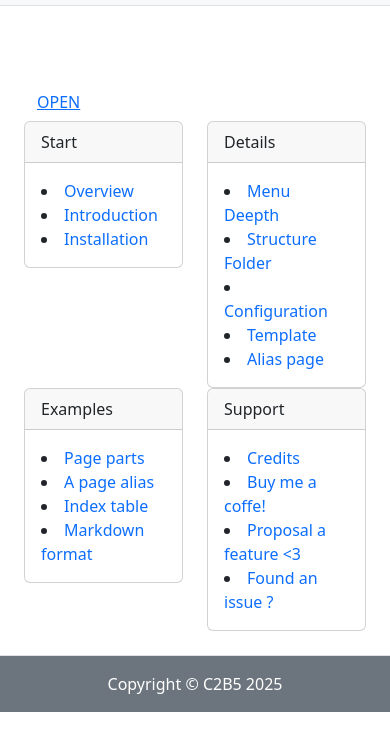
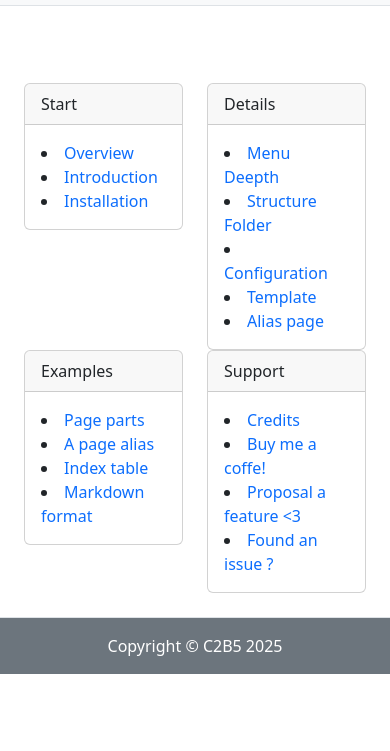
Before and after one commit to smpleader/manual-by-js, a plain HTML site: page index4.html in a window 390 px wide. Shown: the part 53-804 px from the top of the page. Drawn offline with Linux system fonts and the light colour scheme.

Commit message:
improvement new layout

```diff
--- a/index4.html
+++ b/index4.html
@@ -75,10 +75,7 @@
             <section class=" py-4 border-bottom">
                 <div class="container-xxl bd-gutter bd-layout  no-sidebar">
                     <div class="row">
-                        <div class="bd-content pe-lg-2">
-                            <button class="btn btn-link " type="button" data-bs-toggle="modal" data-bs-target="#pageModal">
-                                OPEN
-                            </button>
+                        <div class="bd-content pe-lg-2"><!-- content here -->
                         </div>
                     </div>
                     <div id="mbj-menu" class="row"> </div>
@@ -92,7 +89,7 @@
             <div class="modal-dialog modal-fullscreen">
                 <div class="modal-content">
                     <div class="modal-header">
-                        <h1 class="modal-title fs-4" id="exampleModalFullscreenLabel">Full screen modal</h1>
+                        <h1 class="modal-title fs-4" id="page-title">Full screen modal</h1>
                         <button type="button" class="btn-close" data-bs-dismiss="modal" aria-label="Close"></button>
                     </div>
                     <div class="modal-body">
@@ -109,17 +106,16 @@
                                     </nav>
                                 </div>
                             </div>
-                            <div class="bd-content pe-lg-2" data-bs-spy="scroll" data-bs-target="#mbj-page-index" data-bs-smooth-scroll="true" class="scrollspy-example-2" tabindex="0" id="restore-selectors">
+                            <div class="bd-content- pe-lg-2" data-bs-spy="scroll" data-bs-target="#mbj-page-index" data-bs-smooth-scroll="true" class="scrollspy-example-2" tabindex="0" id="restore-selectors">
                                 <div id="mbj-page"></div>
-                                <hr class="mt-5"/>
-                                <div class="main-content-navigation" id="mbj-page-nav">
-                                    <a href="#" class=""><span>Previous page</span>Article 1</a>
-                                    <a href="#" class="text-end"><span>Next page</span>Article 3</a>
-                                </div>
                             </div>
                         </div>
                     </div>
-                    <div class="modal-footer ">
+                    <div class="modal-footer  ">
+                        <div class=" flex-grow-1" id="mbj-page-nav">
+                            <a href="#" class=""><span>Previous page</span>Article 1</a>
+                            <a href="#" class="text-end"><span>Next page</span>Article 3</a>
+                        </div>
                         <button type="button" class="btn btn-secondary" data-bs-dismiss="modal">Close</button>
                     </div>
                 </div>
@@ -141,6 +137,11 @@
 <script src="assets/markdown-it.min.js"></script>
 <script src="assets/manual.js"></script>
 <script>
+const mkd = markdownit({
+                html: true,
+                linkify: true,
+                typographer: true
+            })
 const sprintMenu = [
     {href: "#", title: "0.1.x"}
     ]
@@ -153,13 +154,10 @@ const langMenu = [
     ]
 const app = new ManualByJs({
     homePage: "page-overview",
-    markdown: markdownit({
-                html: true,
-                linkify: true,
-                typographer: true
-            }),
-    md: function (content){ return this.markdown.render(content) },
     hook: {
+        afterRead: function (content){
+            return app.current.fileExt == "md" ? mkd.render(content) : null
+        },
         createMenu: function() {
 
             let counter = 0
@@ -229,6 +227,27 @@ const app = new ManualByJs({
                 })
             })
         },
+        createPageNav: function(ordering)
+        {
+            app.mbj.pageNav.innerHTML = ""
+            app.prev = app.findPageByOrder(ordering, -1)
+            if(false !== app.prev)
+            {
+                app.mbj.pageNav.insertAdjacentHTML("afterbegin",
+                    '<a href="#'+ app.prefix + app.prev.slug+'" class="btn btn-outline-primary me-2"><< ' +
+                        app.prev.title +
+                    '</a>');
+            }
+
+            app.next = app.findPageByOrder(ordering, 1)
+            if(false !==  app.next)
+            {
+                app.mbj.pageNav.insertAdjacentHTML("beforeend",
+                    '<a href="#'+ app.prefix + app.next.slug+'" class="btn btn-outline-primary">' +
+                        app.next.title +
+                    ' >></a>');
+            }
+        },
         createIndexTable: function()
         {
             if(app.current.index && app.current.index.length > 0)
@@ -249,6 +268,12 @@ const app = new ManualByJs({
             {
                 document.getElementById("mbj-page").parentElement.parentElement.parentElement.classList.add('no-index-table')
             }
+        },
+        afterNavigate: function()
+        {
+            app._createIndexTable()
+            app._createPageNav()
+            document.getElementById("page-title").innerText = app.current.title
         }
     }
 })
```
